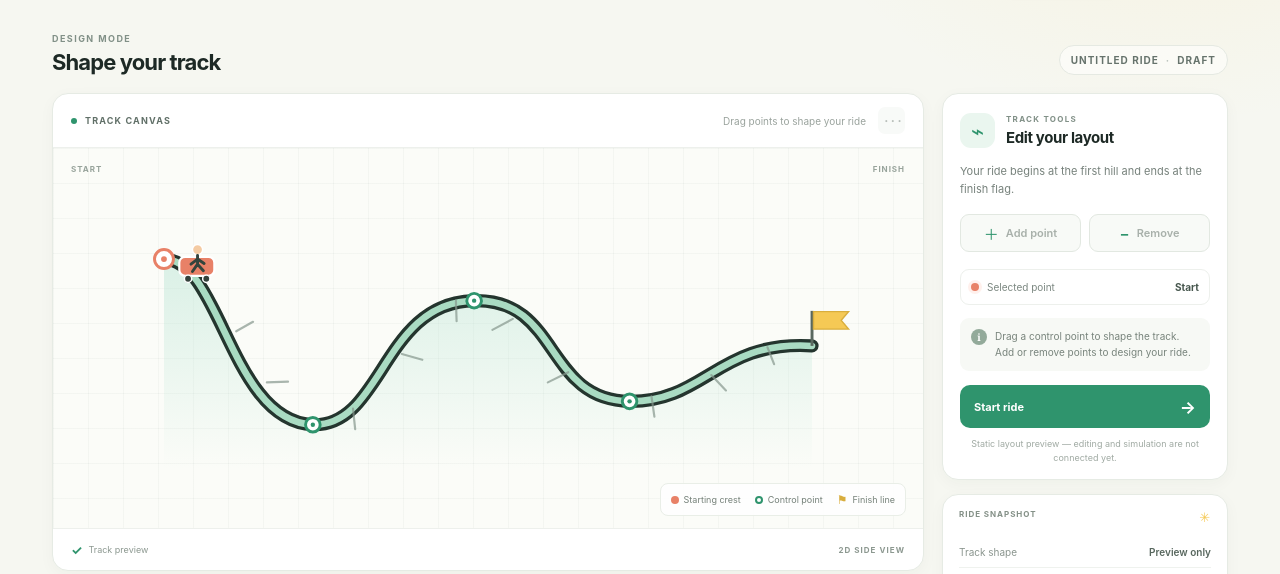
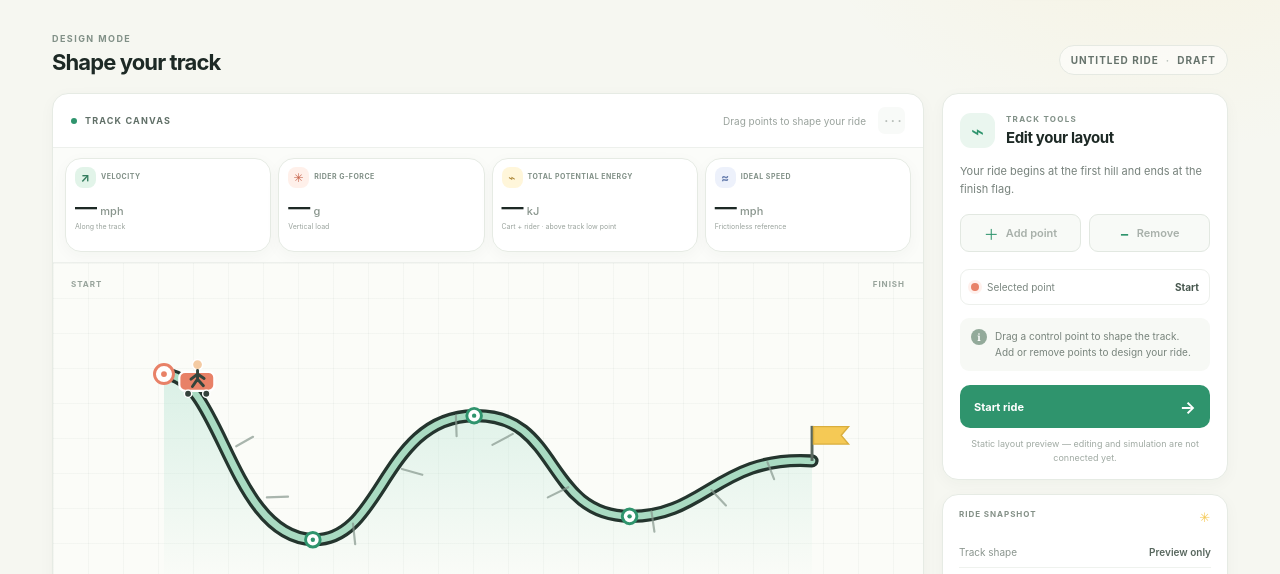
Before and after one commit to KinseyHutchings/rollercoaster, a plain HTML site: page index.html in a window 1280 px wide. Shown: the part 207-781 px from the top of the page. Drawn offline with Linux system fonts and the light colour scheme.

Commit message:
Display the calculations and track on the same screen

```diff
--- a/index.html
+++ b/index.html
@@ -54,6 +54,28 @@
                 <span class="canvas-hint">Drag points to shape your ride</span>
                 <button class="icon-button" type="button" aria-label="Canvas options" disabled>···</button>
               </div>
+              <section class="metrics-grid editor-metrics" aria-label="Current ride measurement placeholders">
+                <article class="metric-card speed-card">
+                  <div class="metric-heading"><span class="metric-icon speed-icon" aria-hidden="true">↗</span><span>VELOCITY</span></div>
+                  <div class="metric-value">— <span>mph</span></div>
+                  <p class="metric-caption">Along the track</p>
+                </article>
+                <article class="metric-card force-card">
+                  <div class="metric-heading"><span class="metric-icon force-icon" aria-hidden="true">✳</span><span>RIDER G-FORCE</span></div>
+                  <div class="metric-value">— <span>g</span></div>
+                  <p class="metric-caption">Vertical load</p>
+                </article>
+                <article class="metric-card energy-card">
+                  <div class="metric-heading"><span class="metric-icon energy-icon" aria-hidden="true">⌁</span><span>TOTAL POTENTIAL ENERGY</span></div>
+                  <div class="metric-value">— <span>kJ</span></div>
+                  <p class="metric-caption">Cart + rider · above track low point</p>
+                </article>
+                <article class="metric-card ideal-card">
+                  <div class="metric-heading"><span class="metric-icon ideal-icon" aria-hidden="true">≈</span><span>IDEAL SPEED</span></div>
+                  <div class="metric-value">— <span>mph</span></div>
+                  <p class="metric-caption">Frictionless reference</p>
+                </article>
+              </section>
               <div class="track-canvas">
                 <div class="canvas-axis axis-x"><span>START</span><span>FINISH</span></div>
                 <svg class="track-art" viewBox="0 0 1000 470" role="img" aria-labelledby="track-title track-desc">
--- a/styles.css
+++ b/styles.css
@@ -238,6 +238,12 @@ h1 { margin-bottom: 7px; font-size: clamp(29px, 3.5vw, 42px); letter-spacing: -.
 .ride-title-row { margin-bottom: 17px; }
 .back-button { min-height: 35px; }
 .metrics-grid { display: grid; grid-template-columns: repeat(2, minmax(0, 1fr)); gap: 8px; margin: 0; }
+.editor-metrics { grid-template-columns: repeat(4, minmax(0, 1fr)); gap: 7px; padding: 10px 12px; border-bottom: 1px solid #edf0ec; background: #fbfcf9; }
+.editor-metrics .metric-card { min-height: 94px; padding: 8px 9px 7px; }
+.editor-metrics .metric-heading { gap: 5px; font-size: 7px; line-height: 1.25; letter-spacing: .07em; }
+.editor-metrics .metric-icon { flex: 0 0 21px; width: 21px; height: 21px; font-size: 12px; }
+.editor-metrics .metric-value { margin: 6px 0 2px; font-size: 22px; }
+.editor-metrics .metric-caption { font-size: 7px; }
 .metric-card { min-height: 112px; padding: 12px 13px 10px; }
 .metric-heading { display: flex; align-items: center; gap: 8px; color: #819087; font-size: 8px; font-weight: 700; letter-spacing: .1em; }
 .metric-icon { display: grid; width: 25px; height: 25px; place-items: center; border-radius: 8px; font-size: 14px; }
@@ -299,6 +305,7 @@ h1 { margin-bottom: 7px; font-size: clamp(29px, 3.5vw, 42px); letter-spacing: -.
 @media (max-width: 980px) {
   .app-shell { padding: 0 28px; }
   .editor-grid { grid-template-columns: minmax(0, 1fr) 250px; }
+  .editor-metrics { grid-template-columns: repeat(2, minmax(0, 1fr)); }
   .track-canvas { min-height: 340px; }
   .ride-grid { grid-template-columns: minmax(0, 1fr) minmax(280px, .85fr); }
   .ride-canvas { min-height: 310px; }
@@ -315,6 +322,7 @@ h1 { margin-bottom: 7px; font-size: clamp(29px, 3.5vw, 42px); letter-spacing: -.
   .view-tab { flex: 1; justify-content: center; }
   .editor-grid { grid-template-columns: 1fr; }
   .editor-sidebar { grid-template-columns: 1fr 1fr; align-items: stretch; }
+  .editor-metrics { grid-template-columns: repeat(2, minmax(0, 1fr)); }
   .ride-grid { grid-template-columns: 1fr; }
   .track-canvas { min-height: 320px; }
   .canvas-legend { right: 9px; bottom: 8px; gap: 8px; padding: 6px; font-size: 7px; }
```
Also changed, not shown: 2 other files.
